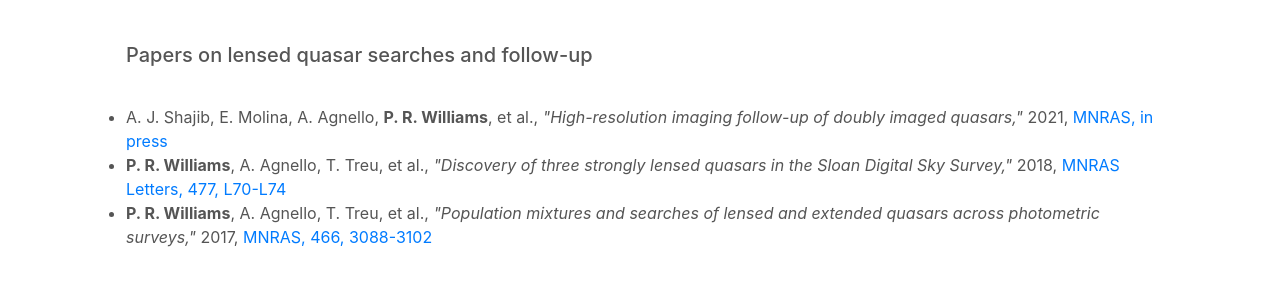
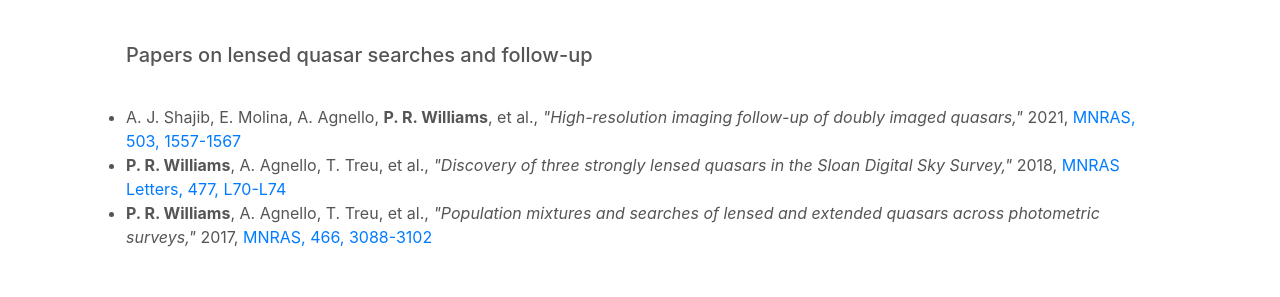
Before and after one commit to peterrwi/peterrwi.github.io, a Jekyll site: the page built from index.html, in a window 1280 px wide and 900 px high, scrolled down 3577 px. Shown: the part 318-615 px from the top of the window. Built offline with Jekyll 4.4.1, drawn with Linux system fonts in a browser that asks for light colours; nearby versions of some CDN libraries; formulas are drawn with MathJax 3.

Commit message:
Updated lens follow-up paper reference

```diff
--- a/_includes/publications.html
+++ b/_includes/publications.html
@@ -14,7 +14,7 @@
       </ul>
       <h5>Papers on lensed quasar searches and follow-up</h5>
       <ul>
-        <li>A. J. Shajib, E. Molina, A. Agnello, <b>P. R. Williams</b>, et al., <i>"High-resolution imaging follow-up of doubly imaged quasars,"</i> 2021, <a href="https://ui.adsabs.harvard.edu/abs/2021MNRAS.tmp..544S/abstract" target="_blank">MNRAS, in press</a></li>
+        <li>A. J. Shajib, E. Molina, A. Agnello, <b>P. R. Williams</b>, et al., <i>"High-resolution imaging follow-up of doubly imaged quasars,"</i> 2021, <a href="https://ui.adsabs.harvard.edu/abs/2021MNRAS.503.1557S" target="_blank">MNRAS, 503, 1557-1567</a></li>
         <li><b>P. R. Williams</b>, A. Agnello, T. Treu, et al., <i>"Discovery of three strongly lensed quasars in the Sloan Digital Sky Survey,"</i> 2018, <a href="http://ui.adsabs.harvard.edu/abs/2018MNRAS.477L..70W" target="_blank">MNRAS Letters, 477, L70-L74</a></li>
         <li><b>P. R. Williams</b>, A. Agnello, T. Treu, et al., <i>"Population mixtures and searches of lensed and extended quasars across photometric surveys,"</i> 2017, <a href="http://ui.adsabs.harvard.edu/abs/2017MNRAS.466.3088W" target="_blank">MNRAS, 466, 3088-3102</a></li>
       </ul>
```
